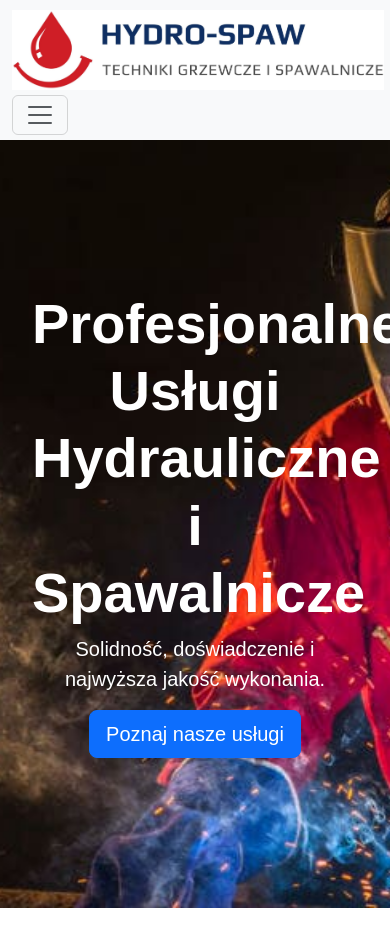
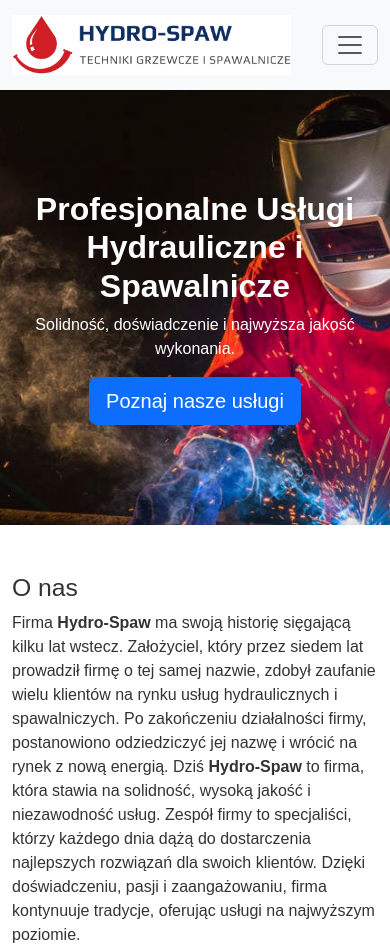
Before and after one commit to robenqqq/hydro.spaw, a plain HTML site: page index.html in a window 390 px wide. Shown: the top 950 px of the page. Drawn offline with nearby package versions, Linux system fonts and the light colour scheme.

Commit message:
Update index.html

```diff
--- a/index.html
+++ b/index.html
@@ -8,11 +8,8 @@
     <meta name="author" content="Hydro-Spaw">
     <title>Hydro-Spaw | Usługi Hydrauliczne i Spawalnicze</title>
 
-    <!-- Weryfikacja Google -->
-    <meta name="google-site-verification" content="vCyVDrUEFfa7lK6EwcfFywwI26yDGJY_qNFPXKYlrQU" />
-
     <!-- Favicon -->
-    <link rel="icon" href="images/favicon.png" type="image/png"> <!-- Zmień ścieżkę do swojego pliku favicon -->
+    <link rel="icon" href="images/favicon.png" type="image/png">
 
     <!-- Bootstrap CSS -->
     <link href="https://cdn.jsdelivr.net/npm/bootstrap@5.3.0/dist/css/bootstrap.min.css" rel="stylesheet">
@@ -26,20 +23,23 @@
             color: #333;
         }
         .navbar {
-            padding: 5px 0;
+            padding: 10px 0;
         }
         .navbar-brand img {
-            height: 80px;
+            height: 70px;
         }
         .hero-section {
             background: url('images/huj.jpg') no-repeat center center/cover;
             color: #fff;
             text-align: center;
-            padding: 150px 20px;
+            padding: 100px 20px;
         }
         .hero-section h1 {
-            font-size: 3.5rem;
+            font-size: 2.5rem;
             font-weight: bold;
+        }
+        .hero-section p {
+            font-size: 1.2rem;
         }
         .services-section .card {
             transition: transform 0.3s ease;
@@ -48,7 +48,7 @@
             transform: translateY(-10px);
         }
         .services-section img {
-            height: 200px;
+            height: 180px;
             object-fit: cover;
         }
         .contact-section {
@@ -114,6 +114,25 @@
         }
         .contact-section .contact-details {
             padding-top: 20px;
+        }
+
+        /* Responsywność */
+        @media (max-width: 768px) {
+            .hero-section h1 {
+                font-size: 2rem;
+            }
+            .hero-section p {
+                font-size: 1rem;
+            }
+            .services-section img {
+                height: 150px;
+            }
+            .navbar-brand img {
+                height: 60px;
+            }
+            .contact-section .col-md-6 {
+                margin-bottom: 30px;
+            }
         }
     </style>
 </head>
```
